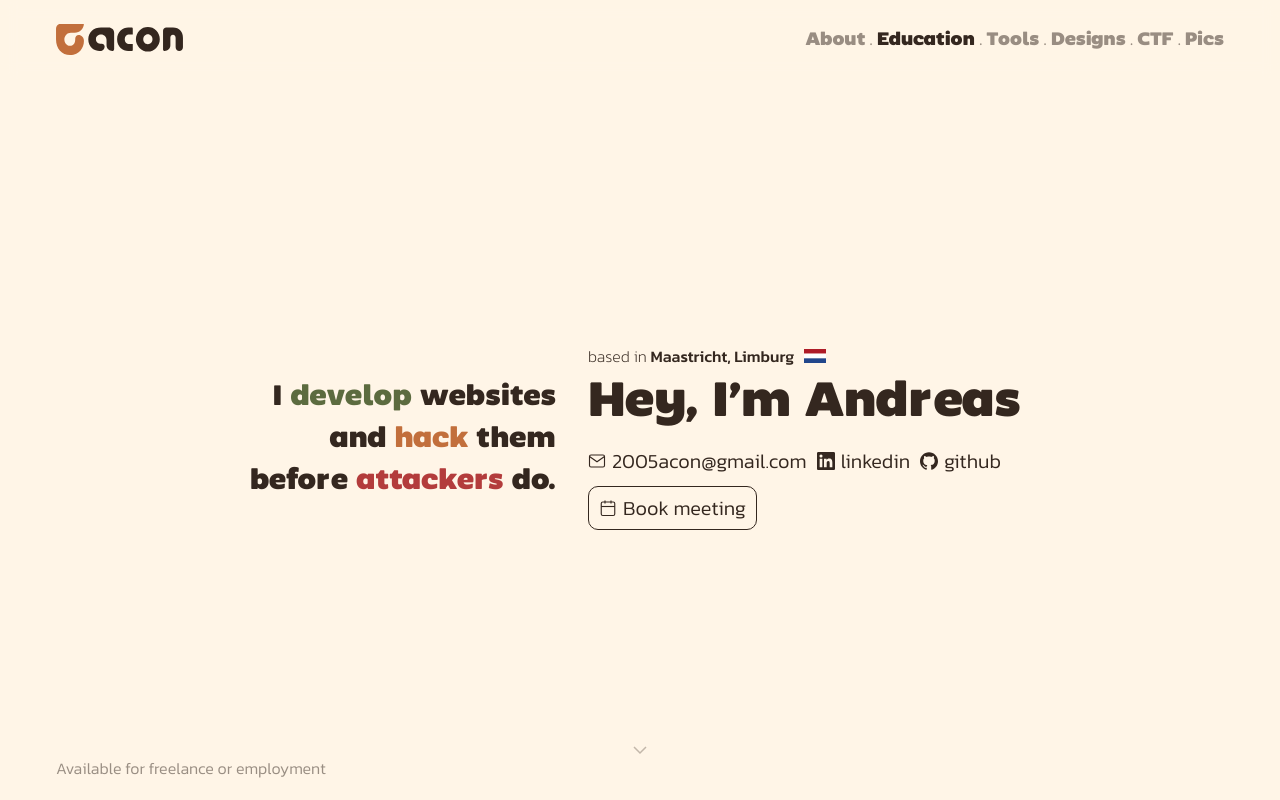
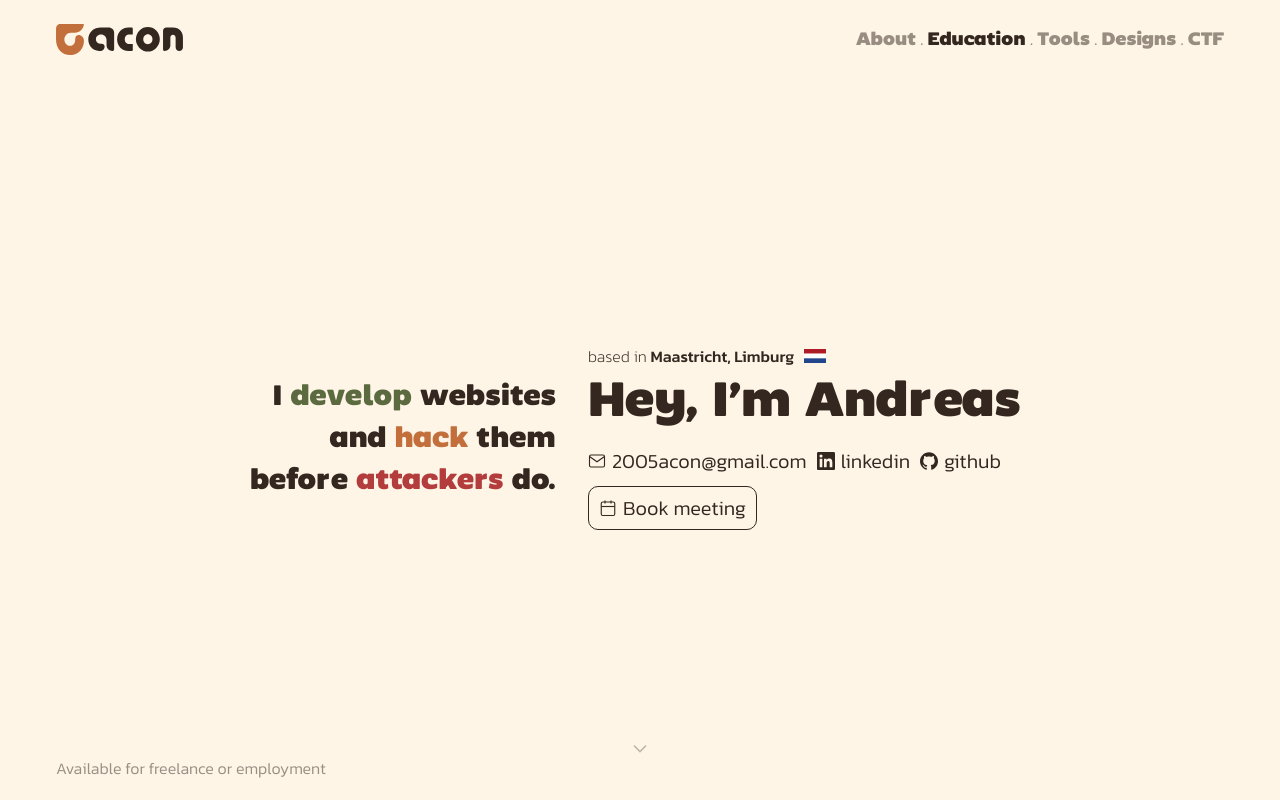
Before and after one commit to aconCS/web-portfolio, a React (Vite) app: page / in a window 1280 px wide. Shown: the top 800 px of the page. Built offline with nearby package versions, Linux system fonts and the light colour scheme.

Commit message:
Disabled pics section temporarily so that I can focus on exams

```diff
--- a/src/App.tsx
+++ b/src/App.tsx
@@ -8,7 +8,6 @@ import EducationSection from './components/sections/EducationSection';
 import ToolsSection from './components/sections/ToolsSection';
 import DesignsSection from './components/sections/DesignsSection';
 import CTFSection from './components/sections/CTFSection';
-import PicsSection from './components/sections/PicsSection';
 
 const sections = [
   { id: 'about', label: 'About', component: AboutSection },
@@ -16,7 +15,6 @@ const sections = [
   { id: 'tools', label: 'Tools', component: ToolsSection },
   { id: 'designs', label: 'Designs', component: DesignsSection },
   { id: 'ctf', label: 'CTF', component: CTFSection },
-  { id: 'pics', label: 'Pics', component: PicsSection },
 ];
 
 export default function App() {
```
